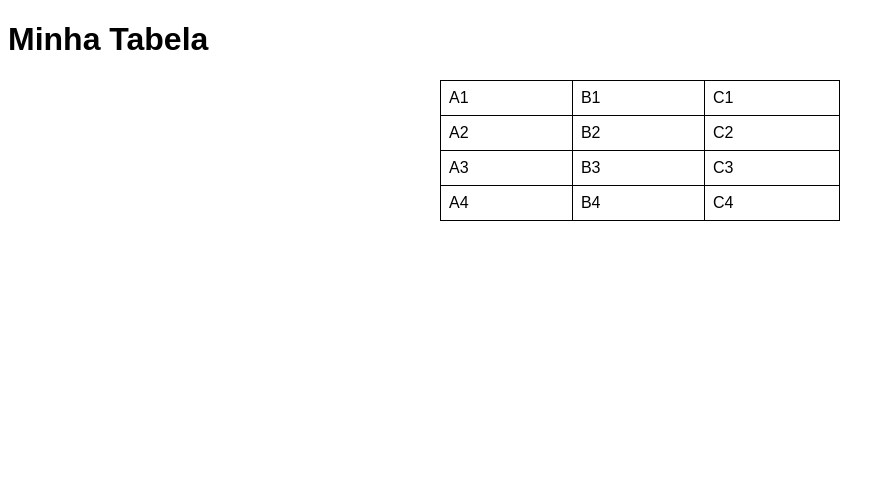
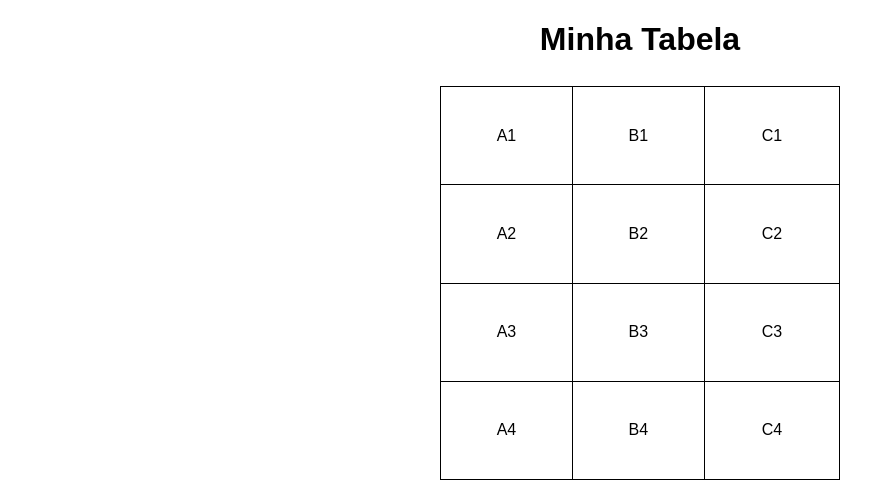
Before and after one commit to PabloSantosdve/HTML-CSS, a plain HTML site: page EXERCICIOS/ex023/tabela001.html in a window 1280 px wide. Shown: the whole page, without its empty margins (0-893 px from the left). Drawn offline with Linux system fonts and the light colour scheme.

Commit message:
Update tabela001.html

```diff
--- a/EXERCICIOS/ex023/tabela001.html
+++ b/EXERCICIOS/ex023/tabela001.html
@@ -5,31 +5,35 @@
 	<meta name="viewport" content="width=device-width, initial-scale=1.0">
 	<title>Tabelas</title>
 	<style>
+		h1{
+			text-align: center;
+		}
 		body{
 			font-family: Arial, Helvetica, sans-serif;
 		}
 		td{
 			border: 1px solid rgb(0, 0, 0);
 			padding: 8px;
+			vertical-align: middle;
+			text-align: center;
 		}
 		table{
            width: 400px;
+		   height: 400px;
 		   margin: auto;
 		   border-collapse: collapse;
-		   color: rgb(0, 0, 0);
+		   color: rgb(0, 0, 0)
 		}
 		tr{
 			background-attachment: fixed;
 			color: rgb(0, 0, 0);
-		}
-		th{
-
 		}
 	</style>
 </head>
 <body>
 	<h1>Minha Tabela</h1>
 	<table>
+		<th></th>
 		<tr>
 			<td>A1</td>
 			<td>B1</td>
```
